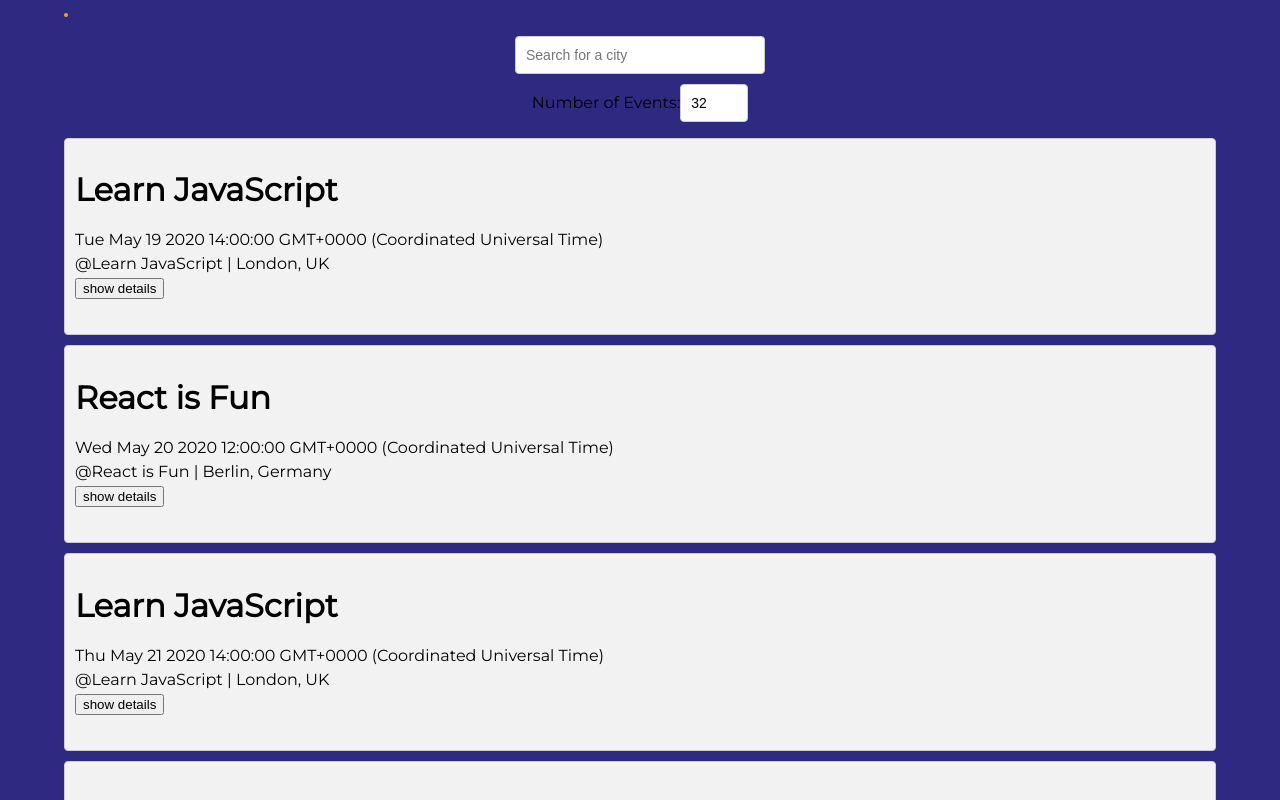
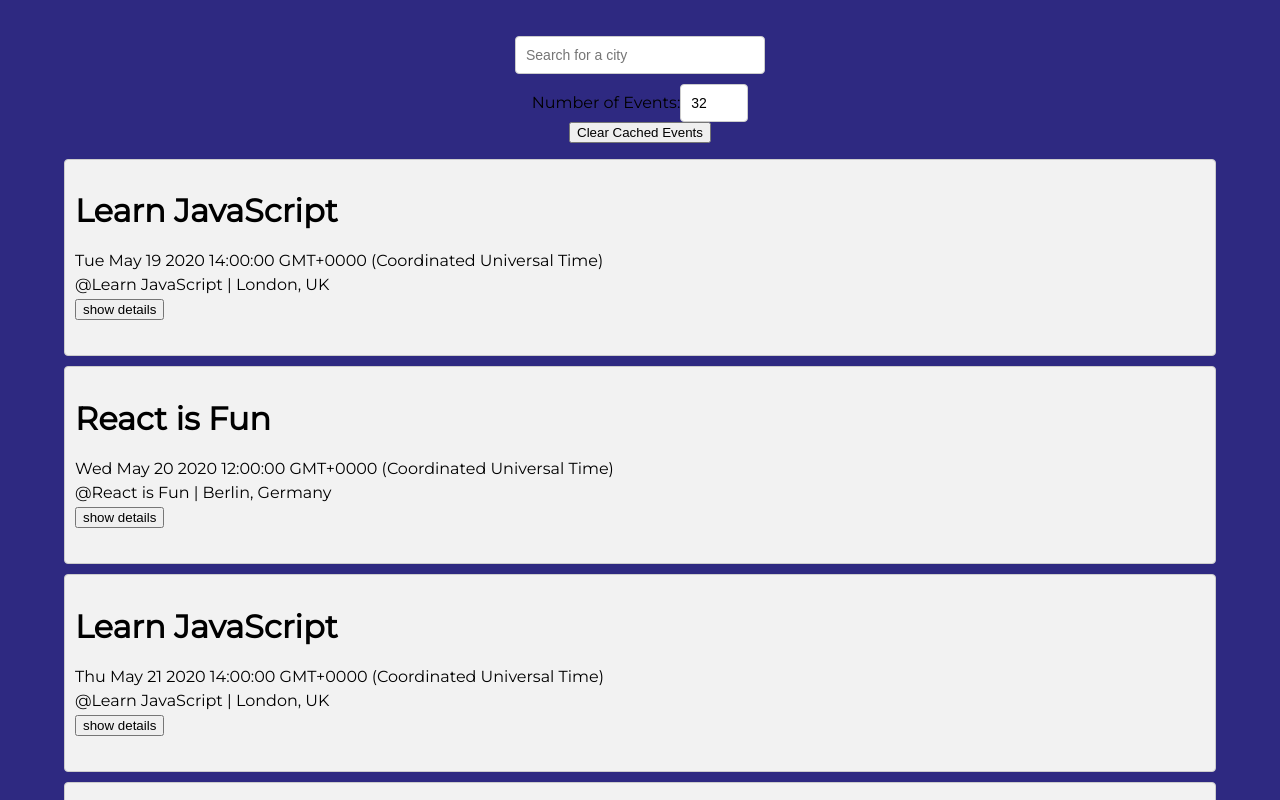
Before and after one commit to urenami/meet, a React (Create React App) app: page / in a window 1280 px wide. Shown: the top 800 px of the page. Built offline with nearby package versions, Linux system fonts and the light colour scheme; what atatus-spa would draw is missing.

Commit message:
updated app.js

```diff
--- a/src/App.js
+++ b/src/App.js
@@ -94,13 +94,15 @@ class App extends Component {
   }
 
   render() {
+    const { errorText } = this.state;
+
     return (
       <div className="App">
-         <WarningAlert text={this.state.errorText} />
-        <CitySearch  locations={this.state.locations} updateEvents={this.updateEvents} />
+        {errorText && <WarningAlert text={errorText} />}
+        <CitySearch locations={this.state.locations} updateEvents={this.updateEvents} />
         <NumberOfEvents numberOfEvents={this.state.numberOfEvents} updateEvents={this.updateEvents} />
+        <button onClick={this.clearCachedEvents}>Clear Cached Events</button>
         <EventList events={this.state.events} />
-
       </div>
     );
   }
```
